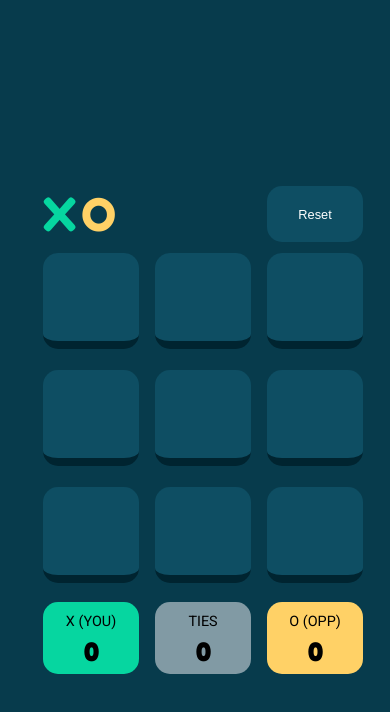
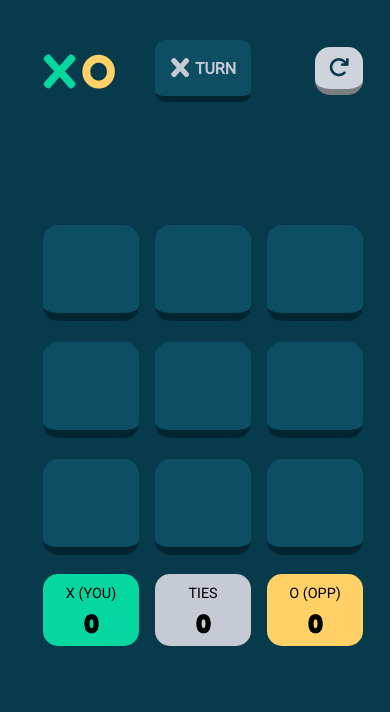
Before and after one commit to AmirB313/TicTacToe, a plain HTML site: page index.html in a window 390 px wide. Drawn offline with Linux system fonts and the light colour scheme.

Commit message:
Turn tracker added to game header with responsive styling

```diff
--- a/app.js
+++ b/app.js
@@ -39,7 +39,13 @@ let opponentScore = 0;
 let tieScore = 0;
 
 const switchPlayer = () => {
+    let turnLabel = document.querySelector('.turn-label');
     playerFlag = !playerFlag;
+    if (playerFlag) {
+        turnLabel.innerText = "X";
+    } else if (!playerFlag) {
+        turnLabel.innerText = "O";
+    }
 }
 
 const removeBanner = () => {
--- a/index.html
+++ b/index.html
@@ -14,6 +14,8 @@
         />
 
         <link rel="stylesheet" href="style.css" />
+
+        <script src="https://kit.fontawesome.com/4bcd97899c.js" crossorigin="anonymous"></script>
     </head>
     <body>
         <div class="container">
@@ -22,7 +24,11 @@
                     <span id="cross-logo">X</span>
                     <span id="circle-logo">O</span>
                 </div>
-                <button class="reset">Reset</button>
+                <div class="turn-label-container">
+                    <p class="turn-label">X</p>
+                    <p>TURN</p>
+                </div>
+                <button class="reset"><i class="fas fa-redo"></i></button>
             </div>
             <div class="game-board">
                 <div class="tile-row">
--- a/style.css
+++ b/style.css
@@ -18,6 +18,7 @@ body {
     width: 28rem;
     justify-content: space-between;
     align-items: center;
+    margin: 1rem auto 1rem;
 }
 
 .logo-container {
@@ -27,15 +28,40 @@ body {
     line-height: 2.8rem;
 }
 
-.start,
-.reset {
+.turn-label-container {
+    display: flex;
+    justify-content: center;
+    align-items: center;
+    color: #c5cad4;
     width: 8.5rem;
-    height: 4rem;
-    font-size: 1.3rem;
-    color: white;
+    height: 3.5rem;
     background-color: #0e4e63;
     border: none;
+    border-bottom: 6px solid #002430;
+    border-radius: 10px;
+    font-size: 1.2rem;
+    font-weight: bold;
+}
+
+.turn-label {
+    margin-right: 0.8rem;
+    font-size: 2rem;
+    font-family: 'Fredoka One', cursive;
+}
+
+.reset {
+    width: 4.5rem;
+    height: 3.5rem;
+    font-size: 1.3rem;
+    color: #073b4c;
+    background-color: #ced3dc;
+    border: none;
+    border-bottom: 6px solid #7c7d80;
     border-radius: 15px;
+}
+
+.reset:hover {
+    border: 6px solid #7c7d80;
 }
 
 .game-board {
@@ -92,7 +118,7 @@ body {
     color: #0e4e63;
     border-bottom: 8px solid #5e676b;
     font-size: 6rem;
-    background-color: #819aa4;
+    background-color: #c5cad4;
 }
 
 #tile-circle {
@@ -149,7 +175,7 @@ body {
 }
 
 .tie-score {
-    background-color: #819aa4;
+    background-color: #c5cad4;
 }
 
 .opponent-score {
@@ -214,7 +240,7 @@ body {
 }
 
 .winner-label-tie {
-    color: #819aa4;
+    color: #c5cad4;
 }
 
 .winner-name p {
@@ -243,7 +269,7 @@ body {
     width: 6rem;
     height: 3rem;
     border-bottom: 5px solid #617b7f;
-    background-color: #819aa4;
+    background-color: #c5cad4;
 }
 
 .continue-btn {
@@ -287,6 +313,24 @@ body {
 
     .game-header {
         width: 20rem;
+        position: absolute;
+        top: 1rem;
+    }
+
+    .reset {
+        width: 3rem;
+        height: 3rem;
+    }
+
+    .turn-label-container {
+        width: 6rem;
+        margin-right: 1.5rem;
+        font-size: 1rem;
+    }
+
+    .turn-label {
+        font-size: 1.5rem;
+        margin-right: 0.4rem;
     }
 
     .tile-row {
@@ -295,12 +339,6 @@ body {
 
     .game-footer {
         width: 20rem;
-    }
-    .start,
-    .reset {
-        width: 6rem;
-        height: 3.5rem;
-        font-size: 0.8rem;
     }
 
     .game-tile {
```
